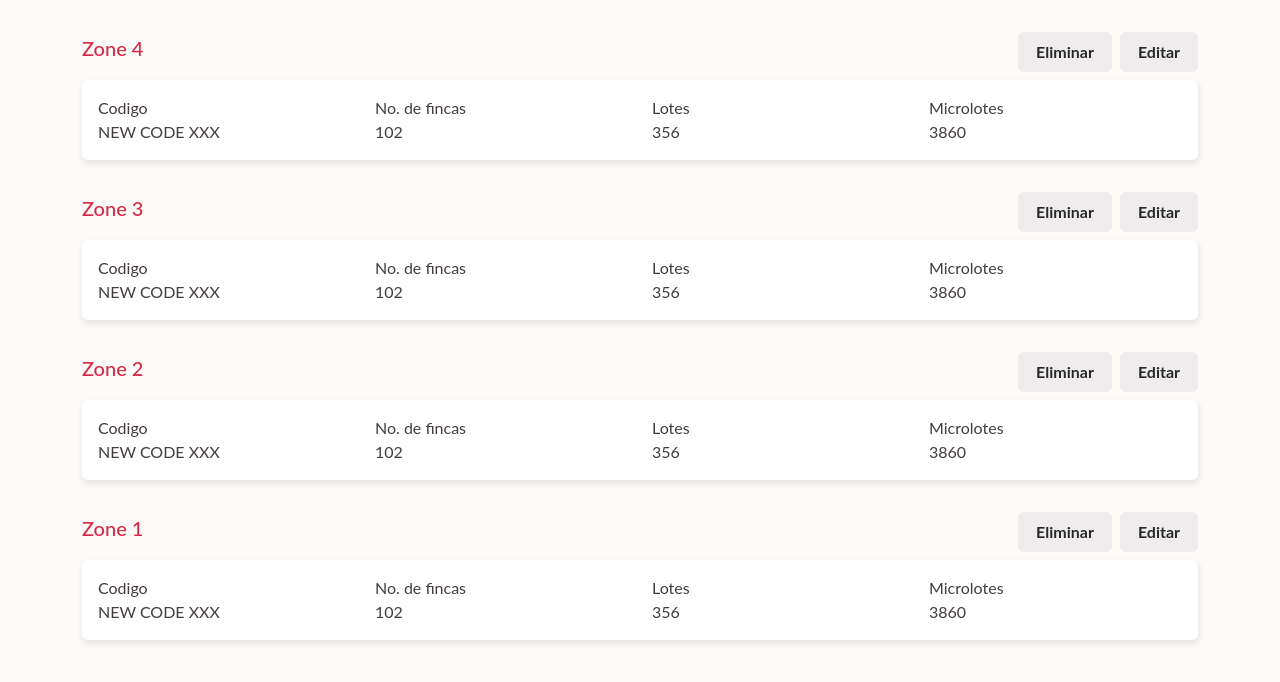
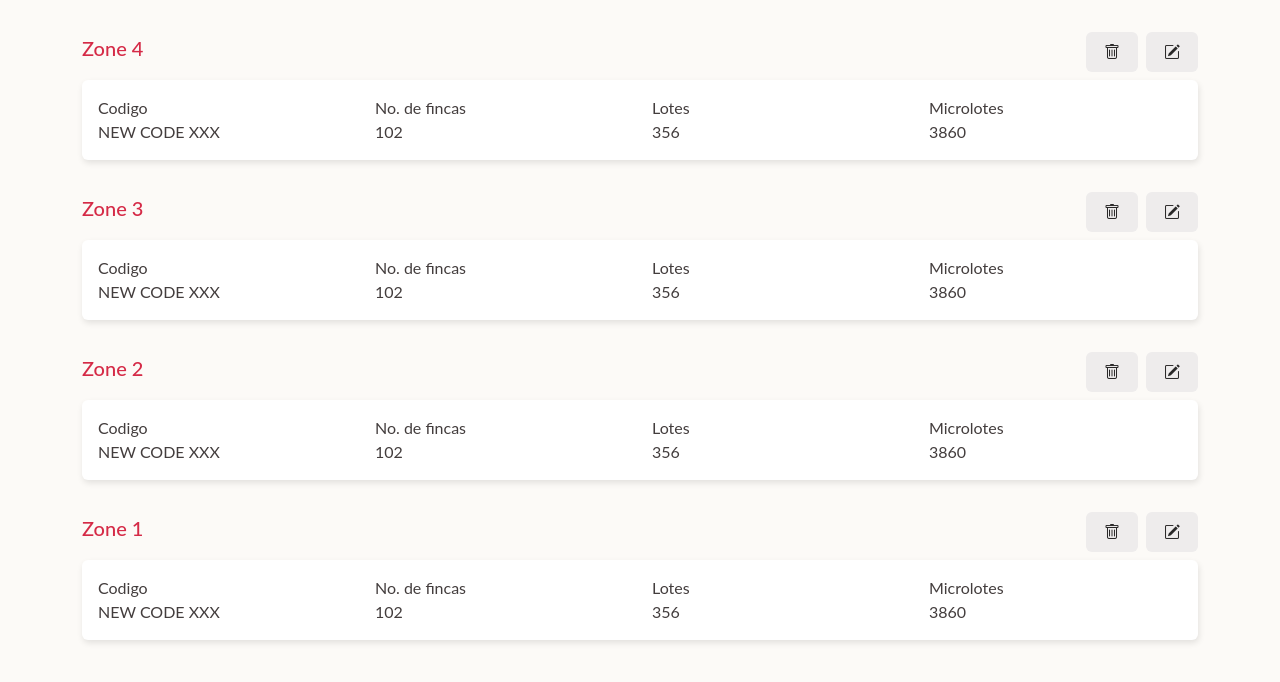
Before and after one commit to yeinercq/product-tracer, a Rails app: page /zones in a window 1280 px wide. Shown: the part 59-741 px from the top of the page. Run offline with Rails 7, Linux system fonts and the light colour scheme; data comes from the database, SQL or seed files in the repository; style sheets or scripts are compiled from the project's sources; some libraries are stand-ins or nearby versions.

Commit message:
buttons icons

```diff
--- a/app/views/zones/_zone.html.erb
+++ b/app/views/zones/_zone.html.erb
@@ -7,8 +7,12 @@
       </h2>
 
       <div class="zone__actions">
-        <%= button_to "Eliminar", zone_path(zone), method: :delete, data: { turbo_confirm: "Are you sure?" }, class: "btn btn--light" %>
-        <%= link_to "Editar", edit_zone_path(zone), class: "btn btn--light" %>
+        <%= button_to zone_path(zone), method: :delete, data: { turbo_confirm: "Are you sure?" }, class: "btn btn--light" do %>
+          <i class="bi bi-trash"></i>
+        <% end %>
+        <%= link_to edit_zone_path(zone), class: "btn btn--light" do %>
+          <i class="bi bi-pencil-square"></i>
+        <% end %>
       </div>
     </div>
     <% end %>
```
Also changed, not shown: app/views/zones/_form.html.erb (+6 -2 lines).
